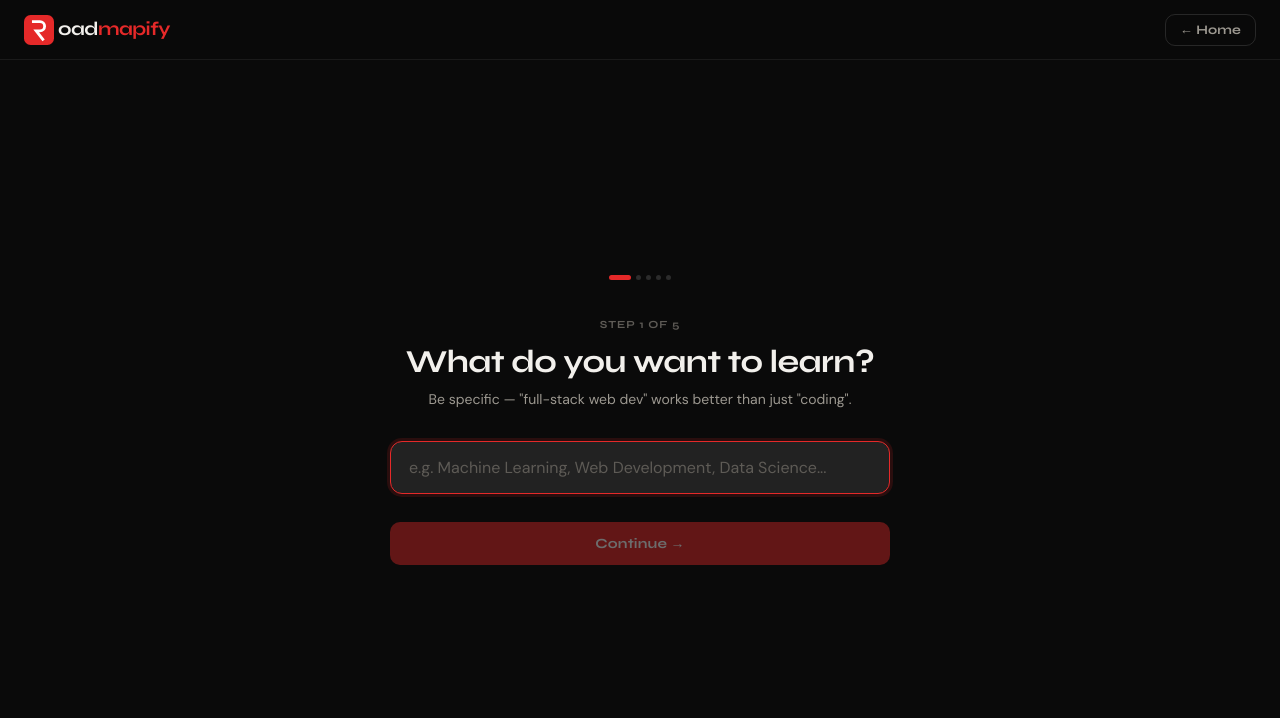
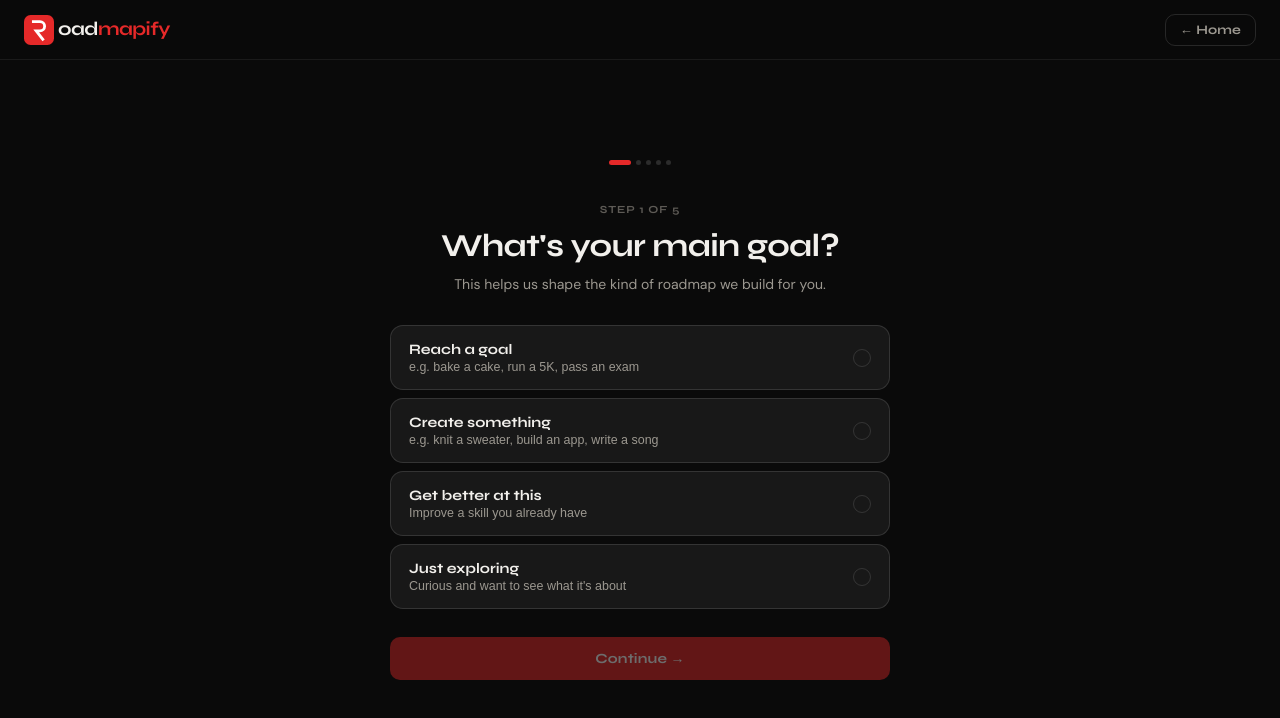
Before and after one commit to manahilatif/roadmapify, a React (Vite) app in the folder frontend/: page / in a window 1280 px wide. Both pictures are taken after a click on the button "Build my roadmap". Shown: the top 718 px of the page. Built offline with nearby package versions, Linux system fonts and the light colour scheme.

Commit message:
fix: reorder onboarding steps, universalize goal options, update copy

```diff
--- a/frontend/src/pages/OnboardingPage.jsx
+++ b/frontend/src/pages/OnboardingPage.jsx
@@ -2,11 +2,11 @@ import { useState } from 'react'
 import Navbar from '../components/Navbar.jsx'
 
 const STEPS = [
-  { id:'topic',   question:"What do you want to learn?",     sub:'Be specific — "full-stack web dev" works better than just "coding".', type:'text',   field:'topic',        placeholder:'e.g. Machine Learning, Web Development, Data Science...' },
-  { id:'level',   question:"What's your current level?",     sub:'We use this to skip what you already know.',                          type:'choice', field:'level',        choices:[{v:'beginner',l:'Beginner',d:'Just starting out'},{v:'intermediate',l:'Intermediate',d:'Some experience'},{v:'advanced',l:'Advanced',d:'Solid foundation'}] },
-  { id:'goal',    question:"What is your main goal?",         sub:'This shapes which resources and projects we prioritize.',              type:'choice', field:'goal',         choices:[{v:'job',l:'Get a job',d:'Land a role in this field'},{v:'project',l:'Build a project',d:'Create something specific'},{v:'upskill',l:'Upskill',d:'Grow in my current role'},{v:'explore',l:'Explore',d:"See what it's about"}] },
-  { id:'hours',   question:"Hours per week you can commit?",  sub:"Be honest — we'd rather plan a realistic journey.",                   type:'slider', field:'hoursPerWeek', min:2, max:40, unit:'hrs/wk' },
-  { id:'weeks',   question:"Target completion in…",           sub:'Pick a timeframe that feels ambitious but doable.',                   type:'choice', field:'weeks',        choices:[{v:4,l:'1 month',d:'Intense sprint'},{v:8,l:'2 months',d:'Steady pace'},{v:16,l:'4 months',d:'Comfortable'},{v:26,l:'6 months',d:'Deep mastery'}] },
+  { id:'goal',    question:"What's your main goal?",          sub:'This helps us shape the kind of roadmap we build for you.',              type:'choice', field:'goal',         choices:[{v:'job',l:'Reach a goal',d:'e.g. bake a cake, run a 5K, pass an exam'},{v:'project',l:'Create something',d:'e.g. knit a sweater, build an app, write a song'},{v:'upskill',l:'Get better at this',d:'Improve a skill you already have'},{v:'explore',l:'Just exploring',d:"Curious and want to see what it's about"}] },
+  { id:'topic',   question:"What do you want to do?",         sub:'Be specific — "bake sourdough bread" works better than just "cooking".', type:'text',   field:'topic',        placeholder:'e.g. bake a chocolate chip cookie, learn Spanish, crochet a beanie...' },
+  { id:'level',   question:"What's your current level?",      sub:'We use this to skip what you already know.',                             type:'choice', field:'level',        choices:[{v:'beginner',l:'Beginner',d:'Just starting out'},{v:'intermediate',l:'Intermediate',d:'Some experience'},{v:'advanced',l:'Advanced',d:'Solid foundation'}] },
+  { id:'hours',   question:"Hours per week you can commit?",  sub:"Be honest — we'd rather plan a realistic journey.",                      type:'slider', field:'hoursPerWeek', min:2, max:40, unit:'hrs/wk' },
+  { id:'weeks',   question:"Target completion in…",           sub:'Pick a timeframe that feels ambitious but doable.',                      type:'choice', field:'weeks',        choices:[{v:4,l:'1 month',d:'Intense sprint'},{v:8,l:'2 months',d:'Steady pace'},{v:16,l:'4 months',d:'Comfortable'},{v:26,l:'6 months',d:'Deep mastery'}] },
 ]
 
 function Dots({ step, total }) {
```
